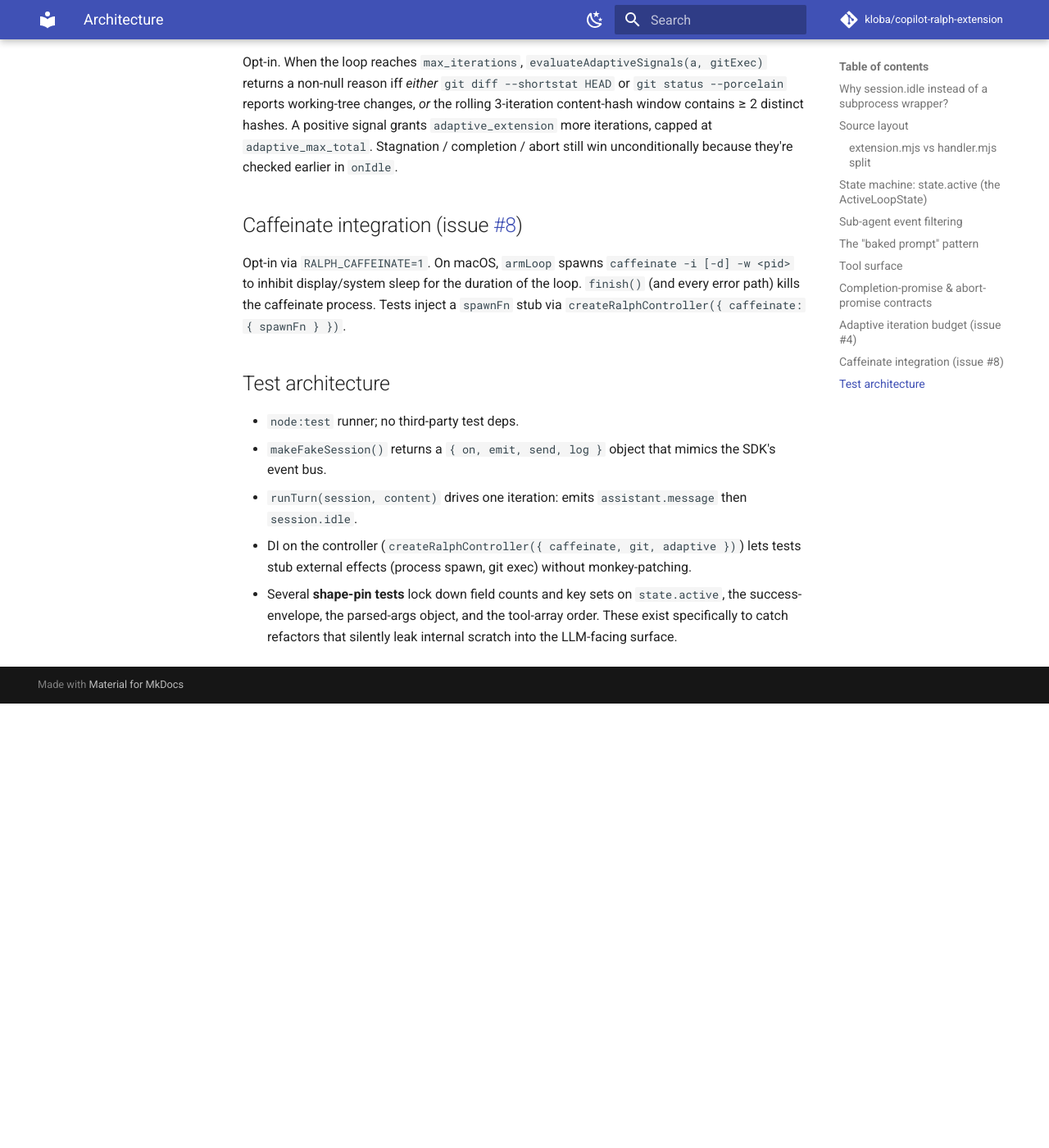
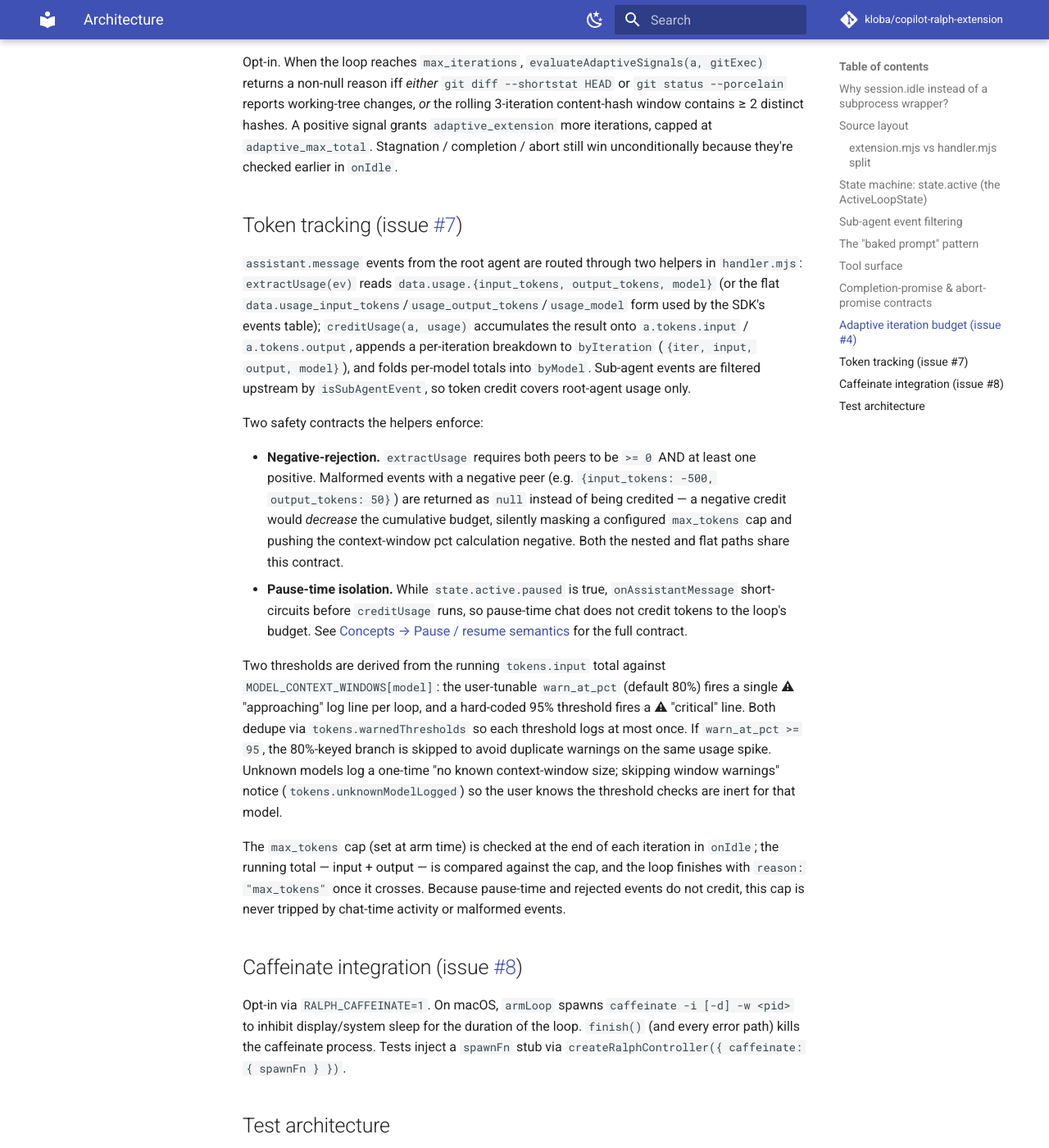
Before and after one commit to kloba/copilot-ralph-extension, an MkDocs documentation site: the page built from docs/ARCHITECTURE.md, in a window 1280 px wide and 1400 px high, scrolled down 3892 px. Shown: the whole window at 82% size. Built offline with MkDocs 1.6.1 and Material for MkDocs 9.7.7, drawn with Linux system fonts in a browser that asks for light colours; comment, search, counter and statistics services are not loaded; before the commit the page ends 4750 px from its top, so only the background shows below that.

Commit message:
docs(architecture): add Token tracking section (issue #7)
Token bookkeeping has been a significant reliability surface across
many iterations (43, 48, 52, 59, 63 all touched it) but
docs/ARCHITECTURE.md never described the model — leaving
contributors to reverse-engineer the extractUsage / creditUsage
event flow, the per-iteration / per-model rollups, the dual-
threshold context-window warning model, the unknown-model handling
(`unknownModelLogged`), and the two safety contracts (negative-
rejection from iter 63 and pause-time isolation from iter 59)
before changing anything.

Add a `## Token tracking (issue #7)` section that documents:

  - The two extraction paths (nested `data.usage` and flat
    `data.usage_input_tokens` / `usage_output_tokens` /
    `usage_model`) the SDK exposes.
  - Sub-agent filtering happens upstream via `isSubAgentEvent` so
    token credit covers root-agent usage only.
  - Two safety contracts: negative-rejection (extractUsage returns
    `null` for any negative peer because crediting a negative
    deflates the budget and masks max_tokens caps) and pause-time
    isolation (`onAssistantMessage` short-circuits before
    creditUsage when paused). Cross-references `concepts.md` for
    the full pause/resume contract.
  - The dual-threshold warning model (`warn_at_pct` plus the
    hard-coded 95% critical), the dedupe-via-warnedThresholds
    behavior, and the warn_at_pct >= 95 collision handling.
  - One-time `unknownModelLogged` notice for unknown models.
  - max_tokens cap is checked in onIdle against `input + output`,
    and never tripped by pause-time or rejected events because
    those don't credit.

Drift-guard test pins every key term (extractUsage / creditUsage /
byIteration / byModel / Negative-rejection / Pause-time isolation /
MODEL_CONTEXT_WINDOWS / warn_at_pct / 95% / warnedThresholds /
unknownModelLogged / max_tokens) so a "trim the page" PR cannot
silently strip the contract.

Test count: 514 -> 515.

Co-authored-by: Copilot <223556219+Copilot@users.noreply.github.com>
Co-authored-by: copilot-ralph <copilot-ralph@users.noreply.github.com>

```diff
--- a/docs/ARCHITECTURE.md
+++ b/docs/ARCHITECTURE.md
@@ -84,6 +84,19 @@ All tools share the `success(message, extra)` / `failure(message, extra)` envelo
 
 Opt-in. When the loop reaches `max_iterations`, `evaluateAdaptiveSignals(a, gitExec)` returns a non-null reason iff *either* `git diff --shortstat HEAD` or `git status --porcelain` reports working-tree changes, *or* the rolling 3-iteration content-hash window contains ≥ 2 distinct hashes. A positive signal grants `adaptive_extension` more iterations, capped at `adaptive_max_total`. Stagnation / completion / abort still win unconditionally because they're checked earlier in `onIdle`.
 
+## Token tracking (issue [#7](https://github.com/kloba/copilot-ralph-extension/issues/7))
+
+`assistant.message` events from the root agent are routed through two helpers in `handler.mjs`: `extractUsage(ev)` reads `data.usage.{input_tokens, output_tokens, model}` (or the flat `data.usage_input_tokens`/`usage_output_tokens`/`usage_model` form used by the SDK's events table); `creditUsage(a, usage)` accumulates the result onto `a.tokens.input` / `a.tokens.output`, appends a per-iteration breakdown to `byIteration` (`{iter, input, output, model}`), and folds per-model totals into `byModel`. Sub-agent events are filtered upstream by `isSubAgentEvent`, so token credit covers root-agent usage only.
+
+Two safety contracts the helpers enforce:
+
+- **Negative-rejection.** `extractUsage` requires both peers to be `>= 0` AND at least one positive. Malformed events with a negative peer (e.g. `{input_tokens: -500, output_tokens: 50}`) are returned as `null` instead of being credited — a negative credit would *decrease* the cumulative budget, silently masking a configured `max_tokens` cap and pushing the context-window pct calculation negative. Both the nested and flat paths share this contract.
+- **Pause-time isolation.** While `state.active.paused` is true, `onAssistantMessage` short-circuits before `creditUsage` runs, so pause-time chat does not credit tokens to the loop's budget. See [Concepts → Pause / resume semantics](./concepts.md#pause--resume-semantics) for the full contract.
+
+Two thresholds are derived from the running `tokens.input` total against `MODEL_CONTEXT_WINDOWS[model]`: the user-tunable `warn_at_pct` (default 80%) fires a single ⚠ "approaching" log line per loop, and a hard-coded 95% threshold fires a ⚠ "critical" line. Both dedupe via `tokens.warnedThresholds` so each threshold logs at most once. If `warn_at_pct >= 95`, the 80%-keyed branch is skipped to avoid duplicate warnings on the same usage spike. Unknown models log a one-time "no known context-window size; skipping window warnings" notice (`tokens.unknownModelLogged`) so the user knows the threshold checks are inert for that model.
+
+The `max_tokens` cap (set at arm time) is checked at the end of each iteration in `onIdle`; the running total — input + output — is compared against the cap, and the loop finishes with `reason: "max_tokens"` once it crosses. Because pause-time and rejected events do not credit, this cap is never tripped by chat-time activity or malformed events.
+
 ## Caffeinate integration (issue [#8](https://github.com/kloba/copilot-ralph-extension/issues/8))
 
 Opt-in via `RALPH_CAFFEINATE=1`. On macOS, `armLoop` spawns `caffeinate -i [-d] -w <pid>` to inhibit display/system sleep for the duration of the loop. `finish()` (and every error path) kills the caffeinate process. Tests inject a `spawnFn` stub via `createRalphController({ caffeinate: { spawnFn } })`.
```
Also changed, not shown: CHANGELOG.md (+16 -0 lines), 1 other file.
